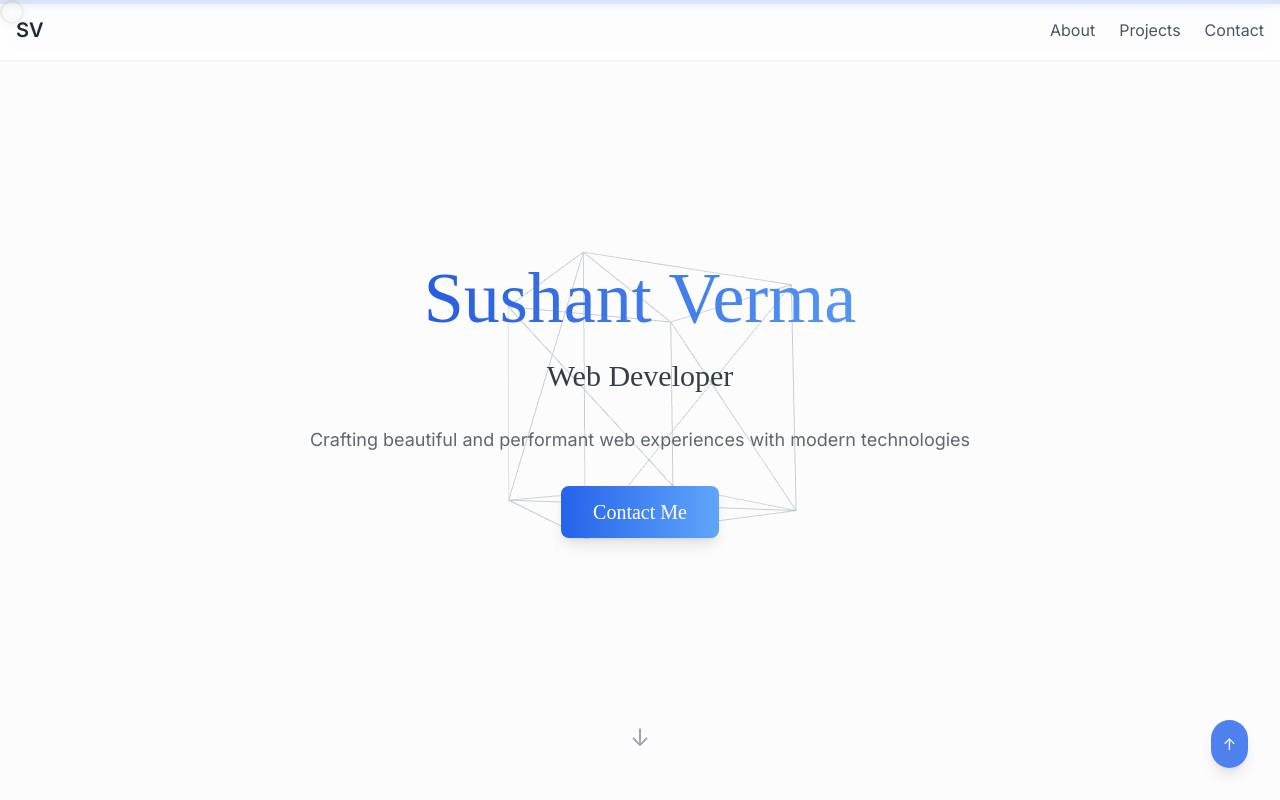
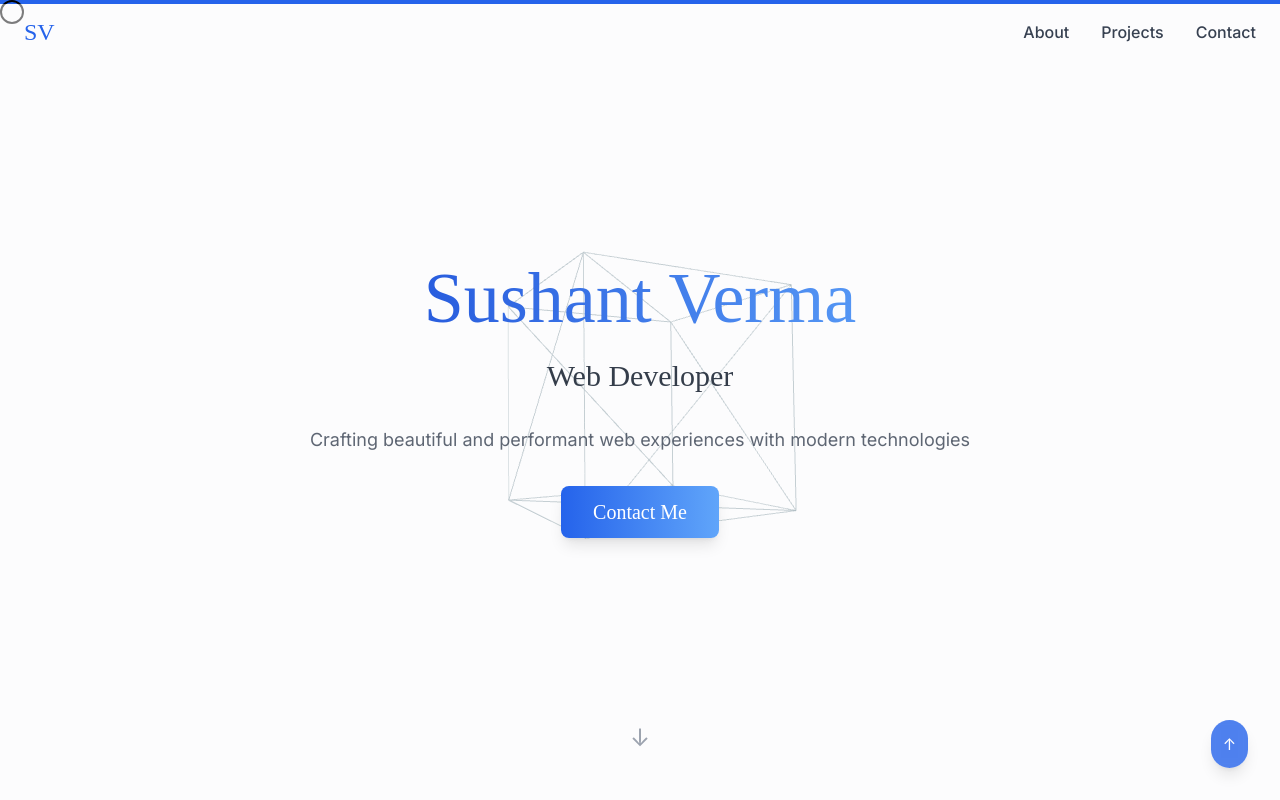
Before and after one commit to iamstyx/portfolio, a React (Vite) app: page / in a window 1280 px wide. Shown: the top 800 px of the page. Built offline with nearby package versions, Linux system fonts and the light colour scheme; a web font is replaced by a local one.

Commit message:
Portfolio: Add Menu Button and Improve Header

```diff
--- a/src/App.jsx
+++ b/src/App.jsx
@@ -1,4 +1,4 @@
-import React, { useState, useEffect } from 'react'
+import { useState, useEffect } from 'react'
 import Hero from './components/Hero'
 import About from './components/About'
 import Projects from './components/Projects'
@@ -9,12 +9,12 @@ import BackToTop from './components/BackToTop'
 import CustomCursor from './components/CustomCursor'
 import LoadingScreen from './components/LoadingScreen'
 import { motion, AnimatePresence } from 'framer-motion'
+import Header from './components/Header'
 
 const App = () => {
   const [isLoading, setIsLoading] = useState(true)
 
   useEffect(() => {
-    // Simulate loading time
     const timer = setTimeout(() => {
       setIsLoading(false)
     }, 2000)
@@ -23,7 +23,7 @@ const App = () => {
   }, [])
 
   return (
-    <div className="bg-gray-50/50 min-h-screen">
+    <div className="bg-gray-50/50 min-h-screen overflow-x-hidden">
       <ScrollProgress />
       <Background3D />
       <BackToTop />
@@ -38,26 +38,10 @@ const App = () => {
             initial={{ opacity: 0 }}
             animate={{ opacity: 1 }}
             transition={{ duration: 0.5 }}
+            className="overflow-x-hidden"
           >
-            <motion.nav
-              className="fixed w-full bg-white/80 backdrop-blur-sm shadow-sm z-50"
-              initial={{ y: -100 }}
-              animate={{ y: 0 }}
-              transition={{ duration: 0.8 }}
-            >
-              <div className="max-w-7xl mx-auto px-4 py-4">
-                <div className="flex justify-between items-center">
-                  <a href="#" className="text-xl font-semibold text-gray-800">SV</a>
-                  <div className="flex gap-6">
-                    <a href="#about" className="text-gray-600 hover:text-gray-800">About</a>
-                    <a href="#projects" className="text-gray-600 hover:text-gray-800">Projects</a>
-                    <a href="#contact" className="text-gray-600 hover:text-gray-800">Contact</a>
-                  </div>
-                </div>
-              </div>
-            </motion.nav>
-
-            <main>
+            <Header />
+            <main className="overflow-x-hidden">
               <Hero />
               <About />
               <Projects />
--- a/src/components/Contact.jsx
+++ b/src/components/Contact.jsx
@@ -45,7 +45,6 @@ const Contact = () => {
             className="space-y-6"
             onSubmit={(e) => {
               e.preventDefault()
-              // Add your form submission logic here
             }}
             initial={{ opacity: 0, x: 50 }}
             whileInView={{ opacity: 1, x: 0 }}
--- /dev/null
+++ b/src/components/Header.jsx
@@ -0,0 +1,169 @@
+import React, { useState, useEffect } from 'react'
+import { motion, AnimatePresence } from 'framer-motion'
+
+const Header = () => {
+  const [isScrolled, setIsScrolled] = useState(false)
+  const [isMobileMenuOpen, setIsMobileMenuOpen] = useState(false)
+
+  const navItems = [
+    { label: 'About', href: '#about' },
+    { label: 'Projects', href: '#projects' },
+    { label: 'Contact', href: '#contact' },
+  ]
+
+  useEffect(() => {
+    const handleScroll = () => {
+      setIsScrolled(window.scrollY > 50)
+    }
+    window.addEventListener('scroll', handleScroll)
+    return () => window.removeEventListener('scroll', handleScroll)
+  }, [])
+
+  const headerVariants = {
+    initial: { y: -100 },
+    animate: {
+      y: 0,
+      transition: {
+        type: "spring",
+        stiffness: 100,
+        damping: 20
+      }
+    }
+  }
+
+  const navItemVariants = {
+    initial: { opacity: 0, y: -20 },
+    animate: (i) => ({
+      opacity: 1,
+      y: 0,
+      transition: {
+        delay: 0.1 * i,
+        duration: 0.5
+      }
+    })
+  }
+
+  const mobileMenuVariants = {
+    closed: {
+      height: 0,
+      opacity: 0,
+      transition: {
+        duration: 0.3,
+        when: "afterChildren"
+      }
+    },
+    open: {
+      height: "auto",
+      opacity: 1,
+      transition: {
+        duration: 0.3,
+        when: "beforeChildren",
+        staggerChildren: 0.1
+      }
+    }
+  }
+
+  const mobileItemVariants = {
+    closed: { x: -20, opacity: 0 },
+    open: { x: 0, opacity: 1 }
+  }
+
+  return (
+    <motion.header
+      variants={headerVariants}
+      initial="initial"
+      animate="animate"
+      className={`fixed top-0 left-0 right-0 z-50 transition-all duration-300 ${
+        isScrolled ? 'bg-white/80 backdrop-blur-sm shadow-sm' : 'bg-transparent'
+      }`}
+    >
+      <nav className="max-w-7xl mx-auto px-6 py-4">
+        <div className="flex items-center justify-between">
+
+          <motion.a
+            href="#"
+            className="text-2xl font-sketch text-blue-600"
+            whileHover={{ scale: 1.05 }}
+            initial={{ opacity: 0 }}
+            animate={{ opacity: 1 }}
+          >
+            SV
+          </motion.a>
+
+          <div className="hidden md:flex items-center gap-8">
+            {navItems.map((item, i) => (
+              <motion.a
+                key={item.label}
+                href={item.href}
+                className="text-gray-700 hover:text-blue-600 transition-colors font-medium"
+                variants={navItemVariants}
+                custom={i}
+                initial="initial"
+                animate="animate"
+                whileHover={{ scale: 1.05 }}
+                whileTap={{ scale: 0.95 }}
+              >
+                {item.label}
+              </motion.a>
+            ))}
+          </div>
+
+          <motion.button
+            className="md:hidden text-gray-700 p-2"
+            initial={{ opacity: 0 }}
+            animate={{ opacity: 1 }}
+            onClick={() => setIsMobileMenuOpen(!isMobileMenuOpen)}
+          >
+            <div className="w-6 h-5 relative flex flex-col justify-between">
+              <motion.span
+                className="w-full h-0.5 bg-current transform origin-left"
+                animate={isMobileMenuOpen ? { rotate: 45, y: -2 } : { rotate: 0 }}
+                transition={{ duration: 0.3 }}
+              />
+              <motion.span
+                className="w-full h-0.5 bg-current"
+                animate={isMobileMenuOpen ? { opacity: 0 } : { opacity: 1 }}
+                transition={{ duration: 0.3 }}
+              />
+              <motion.span
+                className="w-full h-0.5 bg-current transform origin-left"
+                animate={isMobileMenuOpen ? { rotate: -45, y: 2 } : { rotate: 0 }}
+                transition={{ duration: 0.3 }}
+              />
+            </div>
+          </motion.button>
+        </div>
+
+        <AnimatePresence>
+          {isMobileMenuOpen && (
+            <motion.div
+              variants={mobileMenuVariants}
+              initial="closed"
+              animate="open"
+              exit="closed"
+              className="md:hidden mt-4"
+            >
+              <div className="flex flex-col items-end gap-4 py-4">
+                {navItems.map((item) => (
+                  <motion.a
+                    key={item.label}
+                    href={item.href}
+                    className="text-gray-700 hover:text-blue-600 transition-colors font-medium"
+                    variants={mobileItemVariants}
+                    whileHover={{ scale: 1.05 }}
+                    whileTap={{ scale: 0.95 }}
+                    onClick={() => setIsMobileMenuOpen(false)}
+                  >
+                    {item.label}
+                  </motion.a>
+                ))}
+              </div>
+            </motion.div>
+          )}
+        </AnimatePresence>
+      </nav>
+    </motion.header>
+  )
+}
+
+export default Header
```
Also changed, not shown: src/components/About.jsx (+5 -5 lines).
